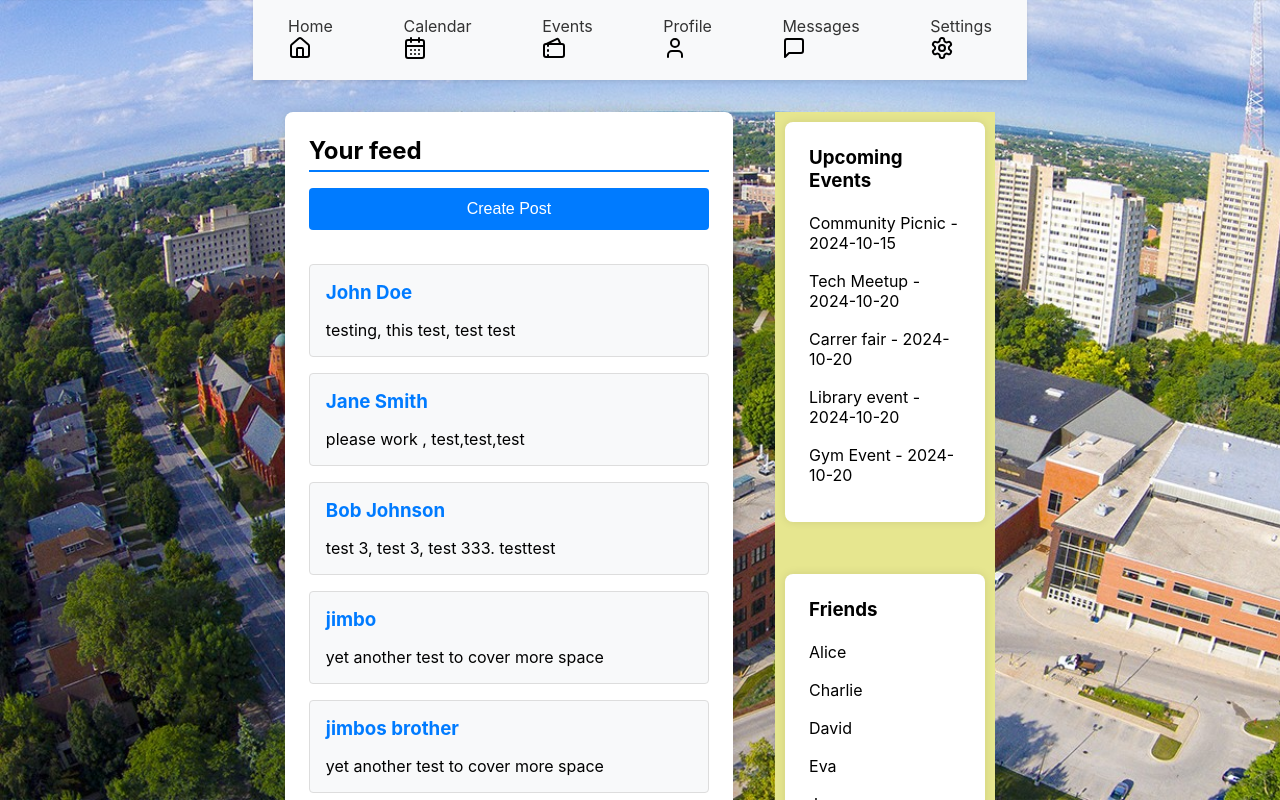
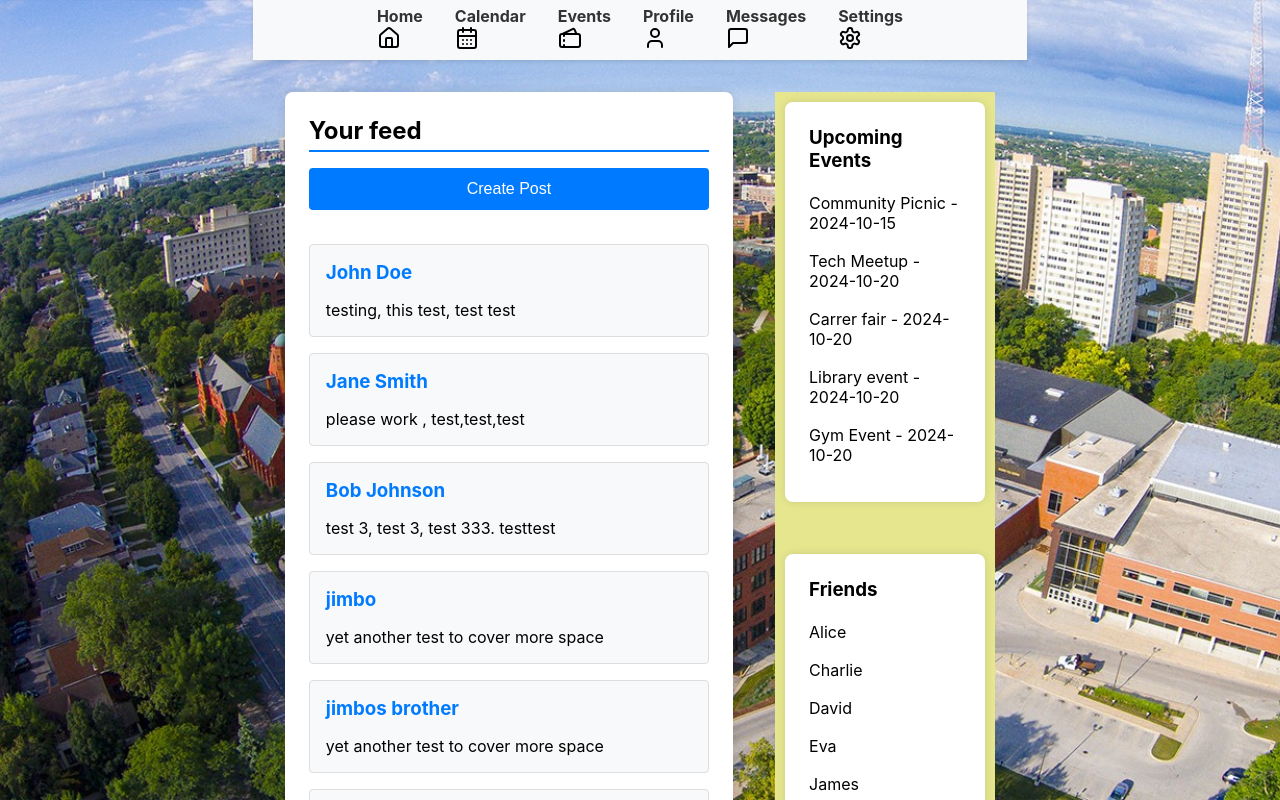
Before and after one commit to Svedek/capstone-social-media-app, a React (Create React App) app in the folder client/: page /home in a window 1280 px wide. Shown: the top 800 px of the page. Built offline with nearby package versions, Linux system fonts and the light colour scheme.

Commit message:
Navbar formatting

```diff
--- a/client/src/Components/MessagesPage/MessagesPage.css
+++ b/client/src/Components/MessagesPage/MessagesPage.css
@@ -1,10 +1,16 @@
 .messages-page {
   display: flex;
+  flex-direction: column;
   height: 100vh;
   max-width: 1200px;
   margin: 0 auto;
   padding: 20px;
   box-sizing: border-box;
+}
+
+.contacts-chat-container {
+  display: flex;
+  flex-grow: 1;
 }
 
 .contacts-list {
@@ -26,10 +32,10 @@
 .contact:hover {
   background-color: #e0d31a;
 }
+
 .contact.active {
   background-color: #dad615;
 }
-
 
 .chat-area {
   width: 70%;
--- a/client/src/Components/MessagesPage/MessagesPage.jsx
+++ b/client/src/Components/MessagesPage/MessagesPage.jsx
@@ -3,9 +3,9 @@ import Navbar from '../navbar.jsx';
 import './MessagesPage.css';
 
 const initialContacts = [
-  { id: 1, name: 'Alice'},
+  { id: 1, name: 'Alice' },
   { id: 2, name: 'Bob' },
-  { id: 3, name: 'Charlie'},
+  { id: 3, name: 'Charlie' },
 ];
 
 const initialChats = {
@@ -51,6 +51,7 @@ const MessagesPage = () => {
   return (
     <div className="messages-page">
       <Navbar />
+      <div className="contacts-chat-container">
         <div className="contacts-list">
           <h2>Contacts</h2>
           {contacts.map((contact) => (
@@ -59,7 +60,6 @@ const MessagesPage = () => {
               className={`contact ${activeChat === contact.id ? 'active' : ''}`}
               onClick={() => setActiveChat(contact.id)}
             >
-            <span className="avatar">{contact.avatar}</span>
               {contact.name}
             </div>
           ))}
@@ -90,6 +90,7 @@ const MessagesPage = () => {
           )}
         </div>
       </div>
+    </div>
   );
 };
 
--- /dev/null
+++ b/client/src/Components/navbar.css
@@ -0,0 +1,31 @@
+.navbar {
+    display: flex;
+    justify-content: center;
+    align-items: center;
+    background-color: #f8f9fa;
+    padding: 10px 20px;
+    height: 60px;
+    box-shadow: 0 2px 4px rgba(0, 0, 0, 0.1);
+    z-index: 1000;
+  }
+
+  .navbar ul {
+    list-style: none;
+    padding: 0;
+    margin: 0;
+    display: flex;
+  }
+
+  .navbar li {
+    margin: 0 15px;
+  }
+
+  .navbar a {
+    text-decoration: none;
+    color: #333;
+    font-weight: bold;
+  }
+
+  .navbar a:hover {
+    color: #007bff;
+  }
--- a/client/src/Components/navbar.jsx
+++ b/client/src/Components/navbar.jsx
@@ -1,5 +1,6 @@
 import React from 'react';
 import { Link } from 'react-router-dom';
+import './navbar.css';
 import { Home, User, MessageSquare, CalendarDays, Tickets, Settings } from 'lucide-react';
 
 const Navbar = () => {
```
Lines whose indentation alone changed are shown as unchanged.
